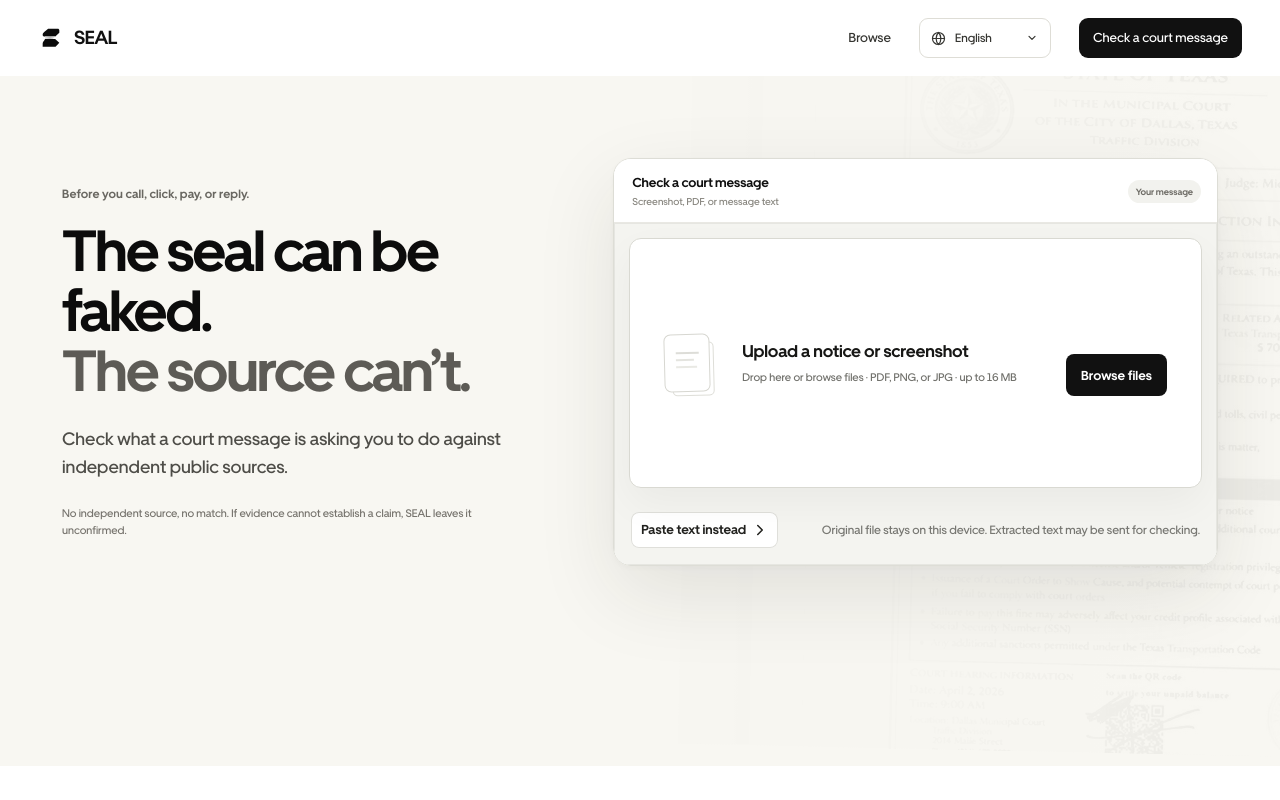
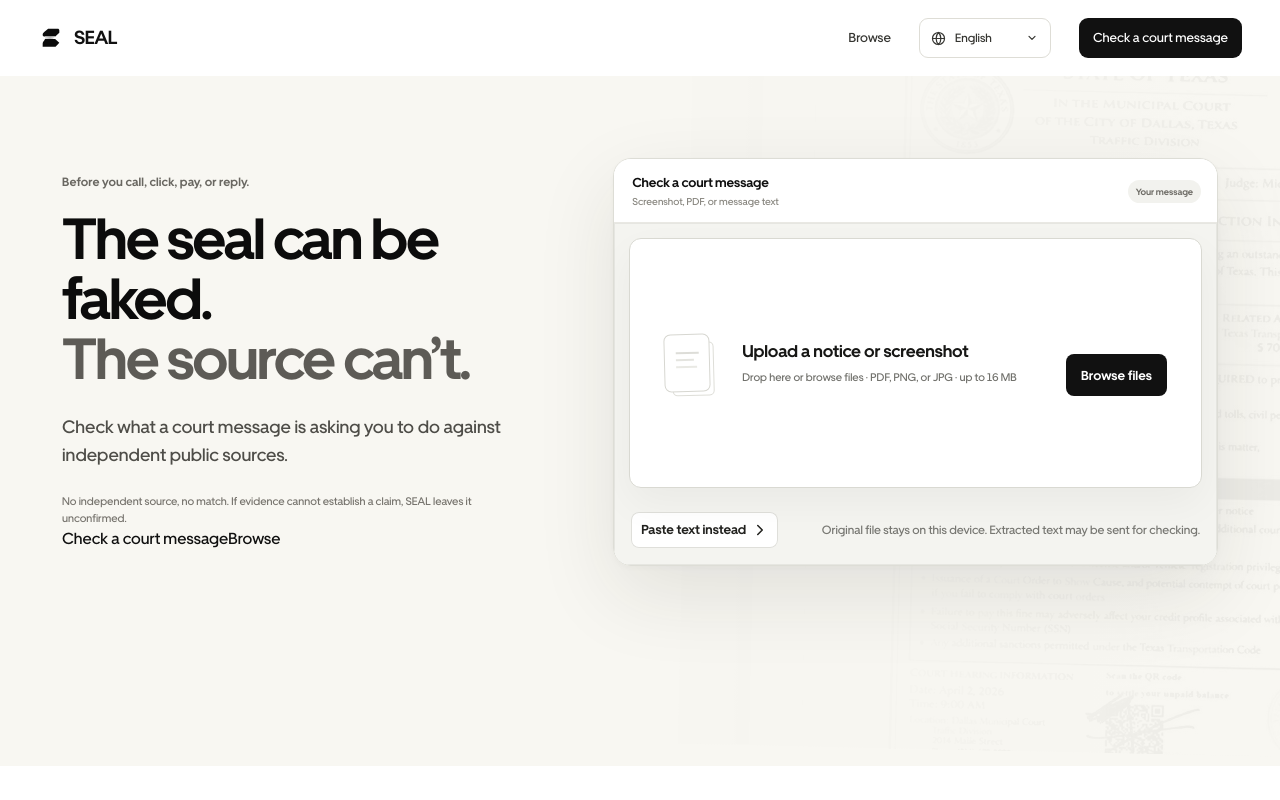
Before and after one commit to Davemafy/seal, a Next.js app: page / in a window 1280 px wide. Shown: the top 800 px of the page. Built offline with nearby package versions, Linux system fonts and the light colour scheme.

Commit message:
Keep landing uploader desktop-only

```diff
--- a/app/page.tsx
+++ b/app/page.tsx
@@ -106,6 +106,10 @@ export default function Home(){
      <h1><span>{ui('landingHeadlineFake')}</span><span className="landing-headline-muted">{ui('landingHeadlineSource')}</span></h1>
      <p className="landing-hero-summary">{ui('landingHeroSummary')}</p>
      <p className="landing-hero-principle">{ui('landingHeroPrinciple')}</p>
+     <div className="landing-hero-actions">
+      <Link className="landing-hero-primary" href="/check/primary">{ui('checkCourtMessage')}</Link>
+      <Link className="landing-hero-secondary" href="/browse">{ui('browse')}</Link>
+     </div>
     </div>
 
     <div className="landing-checker" aria-label={ui('checkCourtMessage')}>
```
